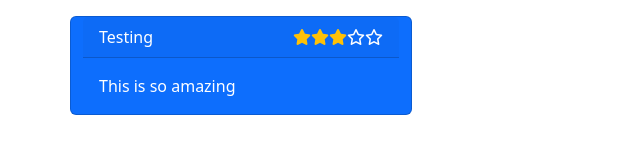
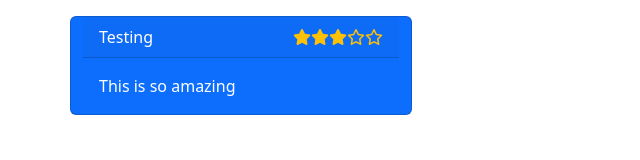
Before and after one commit to carlsondultra/review, a React (Create React App) app in the folder client/: page /games/1 in a window 1280 px wide. Shown: the top 160 px of the page, without its empty margins (0-640 px from the left). Built offline with nearby package versions, Linux system fonts and the light colour scheme; no server answers.

Commit message:
changing color of the star ratings

```diff
--- a/client/src/components/StarRating.jsx
+++ b/client/src/components/StarRating.jsx
@@ -7,10 +7,10 @@ const StarRating = ({rating}) => {
             stars.push(<i class="fas fa-star text-warning"></i>);
         }
         else if(i === Math.ceil(rating) && !Number.isInteger(rating)){
-            stars.push(<i class="fas fa-star-half-alt"></i>)
+            stars.push(<i class="fas fa-star-half-alt text-warning"></i>)
         }
         else {
-            stars.push(<i class="far fa-star"></i>)
+            stars.push(<i class="far fa-star text-warning"></i>)
         }
     }
 
```
